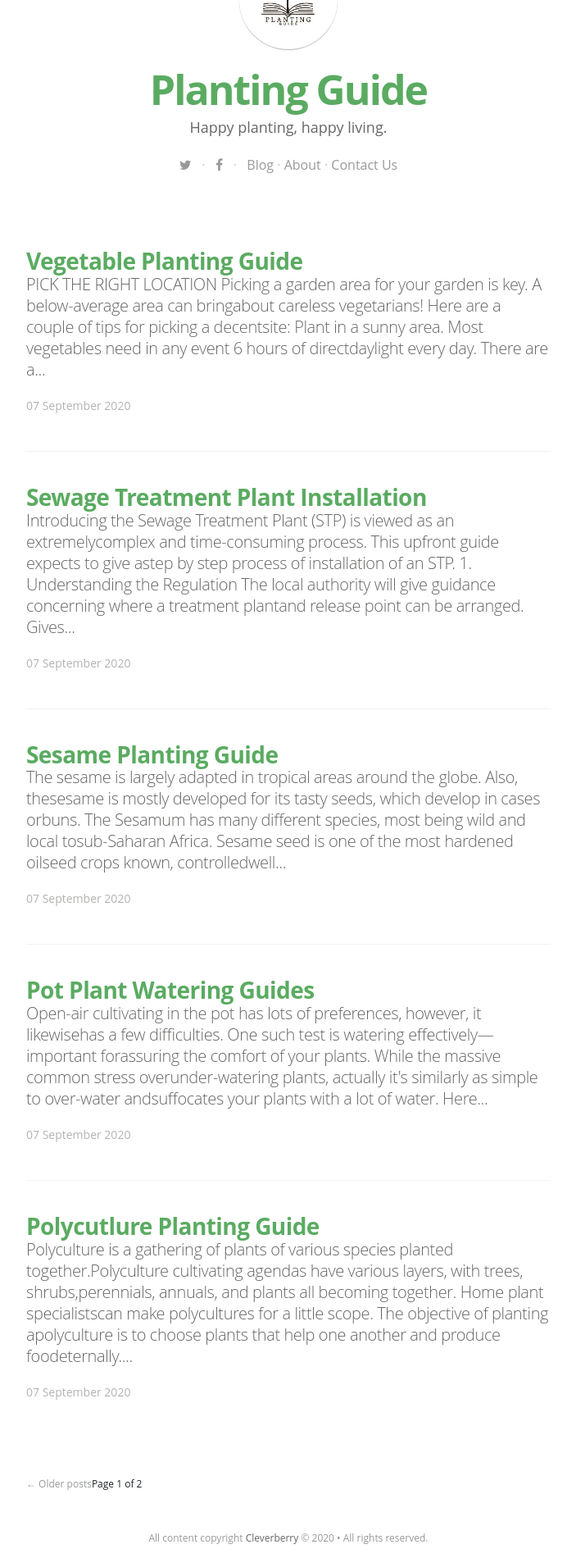
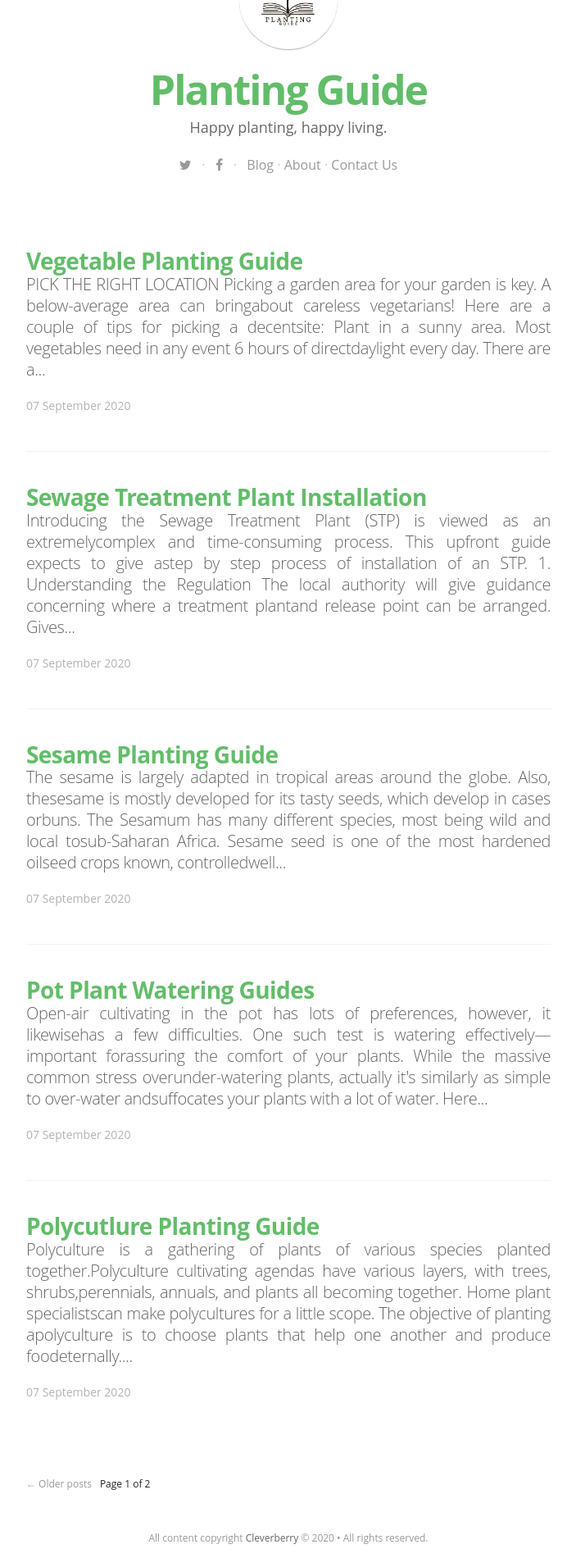
Before and after one commit to cleverberry/plantinguide, a Jekyll site: the page built from index.html, in a window 1280 px wide. Shown: the part 450-2350 px from the top of the page at 82% size, without its empty margins (288-991 px from the left). Built offline with Jekyll 4.4.1, drawn with Linux system fonts in a browser that asks for light colours; nearby versions of some CDN libraries; some web fonts are replaced; the list of posts is cut into pages by our own code.

Commit message:
Change color scheme

```diff
--- a/css/main.sass
+++ b/css/main.sass
@@ -109,7 +109,7 @@
     outline: 0
     line-height: 50px
     word-break: break-word
-    color: #5AAB61
+    color: #62BD69
   .blog-description
     margin: 0 0 20px
     padding: 0 $rs*2
@@ -150,7 +150,7 @@
       margin: 0 0
       a
         text-decoration: none
-        color: #5AAB61
+        color: #62BD69
         &:hover
           text-decoration: none
     .post-excerpt
@@ -160,6 +160,8 @@
       font-size: 20px
       line-height: 1.3
       color: #666665
+      text-align: justify
+      text-justify: inter-word
     .post-meta
       font-size: 14px
       color: #b3b3b1
@@ -283,9 +285,9 @@
       letter-spacing: -0.04em
       font-size: 50px
       line-height: 1.1
-      color: #fff
+      color: #62BD69
       margin-bottom: 16px
-      text-shadow: 0px 1px 16px rgba(0,0,0,0.5), 0px 0px 1px rgba(0,0,0,0.5)
+      text-shadow: 0px 1px 16px rgba(0,0,0,0), 0px 0px 1px rgba(0,0,0,0)
     .author-image
       display: inline-block
       width: 30px
@@ -300,11 +302,11 @@
     .author-name
       display: inline
     .post-meta-text
-      color: rgba(255,255,255,0.75)
+      color: #62BD69
       letter-spacing: -0.02em
       font-weight: 400
       font-style: normal
-      text-shadow: 0px 1px 4px rgba(0,0,0,0.25), 0px 0px 1px rgba(0,0,0,0.5)
+      text-shadow: 0px 1px 4px rgba(0,0,0,0), 0px 0px 1px rgba(0,0,0,0)
       font-size: 14px
       overflow: hidden
       font-family: $font-sans
--- a/index.html
+++ b/index.html
@@ -78,15 +78,15 @@
   <nav class="pagination" role="navigation">
     {% if paginator.next_page %}
     <a class="newer-posts" href={{ "/page" | prepend: site.baseurl | append: paginator.next_page }}>&larr; Older
-      posts</a>
+      posts </a>
     {% endif %}
-    <span class="page-number">Page {{ paginator.page }} of {{ paginator.total_pages }}</span>
+    <span class="page-number" style="margin-left: 10px; margin-right: 10px;"> Page {{ paginator.page }} of {{ paginator.total_pages }}</span>
     {% if paginator.previous_page %}
     {% if paginator.page == 2 %}
-    <a class="older-posts" href={{ "/" | prepend: site.baseurl }}>Newer posts &rarr;</a>
+    <a class="older-posts" href={{ "/" | prepend: site.baseurl }}>Newer posts &rarr; </a>
     {% else %}
     <a class="older-posts" href={{ "/page" | prepend: site.baseurl | append: paginator.previous_page }}>Newer posts
-      &rarr;</a>
+      &rarr; </a>
     {% endif %}
     {% endif %}
   </nav>
```
Also changed, not shown: css/print.css (line endings or trailing spaces).
